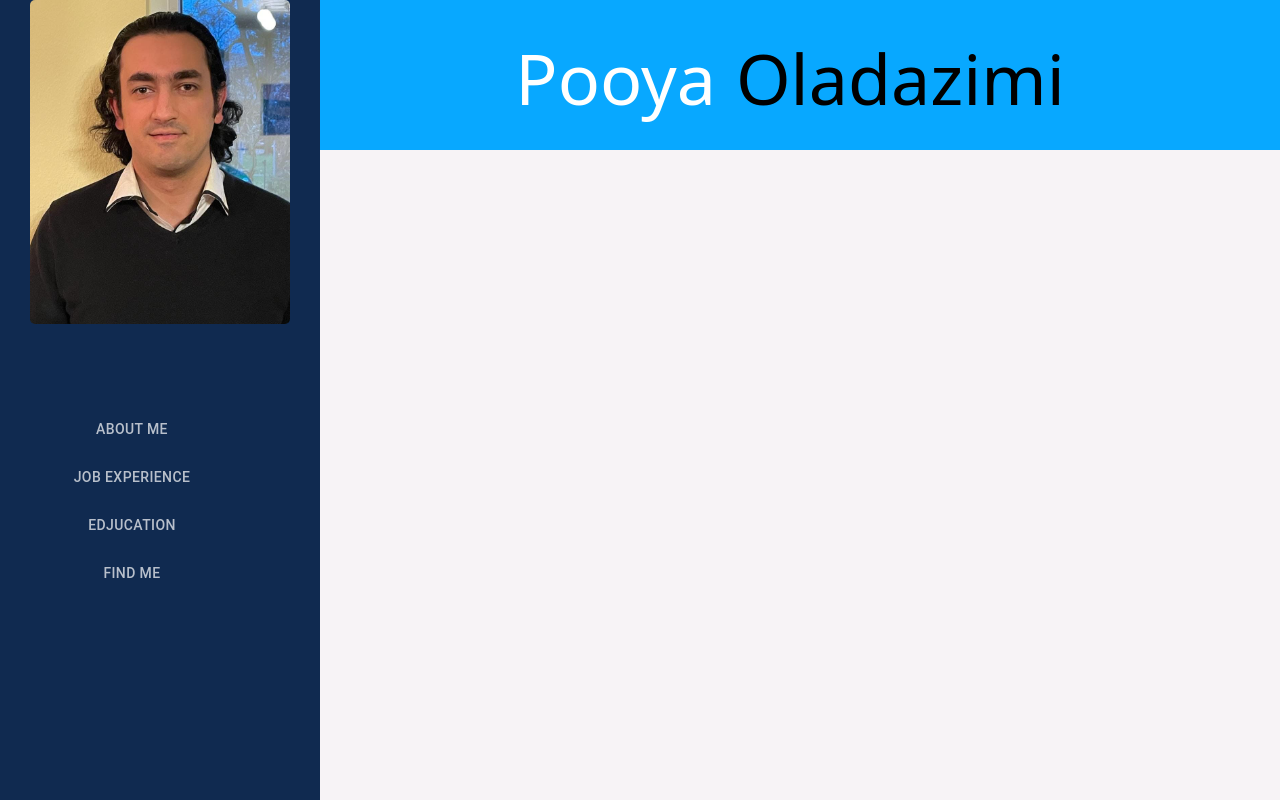
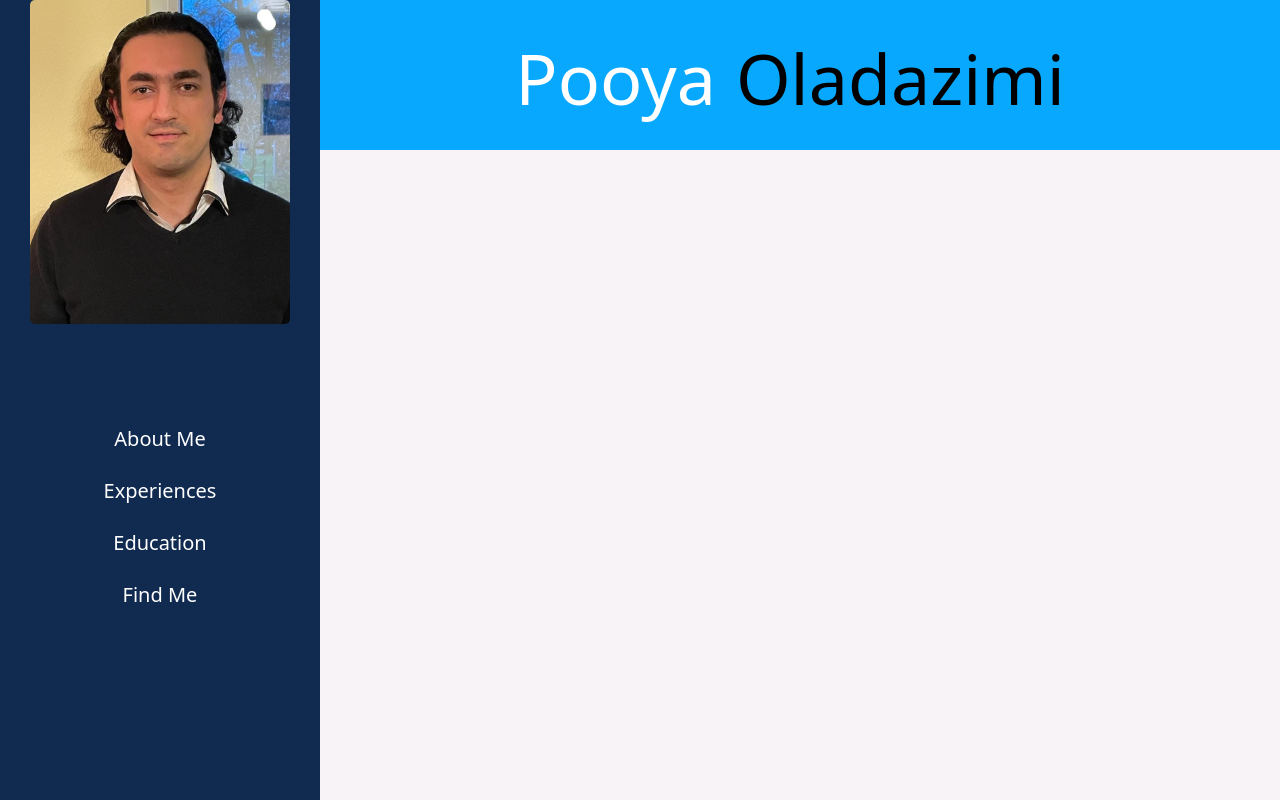
Before and after one commit to Pooya-Oladazimi/my-personal-site, a React (Create React App) app: page / in a window 1280 px wide. Built offline with nearby package versions, Linux system fonts and the light colour scheme.

Commit message:
added menu

```diff
--- a/src/components/Panel.jsx
+++ b/src/components/Panel.jsx
@@ -1,7 +1,5 @@
 import Grid from '@material-ui/core/Grid';
 import Pic from '../pic.jpg';
-import Tabs from '@material-ui/core/Tabs';
-import Tab from '@material-ui/core/Tab';
 
 
 export function panel(){
@@ -11,16 +9,12 @@ export function panel(){
                 <img src={Pic} className="img-rounded" alt="my Pic"  id="my-image" />
             </Grid>
             <Grid item xs={12} id="menu-section">
-            <Tabs
-                orientation="vertical"
-                indicatorColor="primary"
-                aria-label="Vertical tabs example"
-                >
-                <Tab label="About Me"/>
-                <Tab label="Job Experience" />
-                <Tab label="Edjucation" />
-                <Tab label="Find Me"/>
-            </Tabs>
+                <ul className='menu'>
+                    <li className='menu-item'><a className='menu-anchor' href='#'>About Me</a></li>
+                    <li className='menu-item'><a className='menu-anchor' href='#'>Experiences</a></li>
+                    <li className='menu-item'><a className='menu-anchor' href='#'>Education</a></li>
+                    <li className='menu-item'><a className='menu-anchor' href='#'>Find Me</a></li>
+                </ul>
             </Grid>
 
         </Grid>
--- a/src/styles/home.css
+++ b/src/styles/home.css
@@ -39,5 +39,26 @@
 
 #menu-section{
     color: white;
+    text-align: center;
+    padding-left: 0px;
+}
+
+.menu{
+    list-style-type: none;
+    font-size: 20px;
+    margin-left: 0px;
+    padding: 0;
+}
+
+.menu-item{
+    margin-bottom: 25px;
+}
+
+.menu-anchor{
+    color: white;
+    text-decoration: none;
+}
+
+.menu-anchor:hover{
     font-weight: bold;
 }
```
